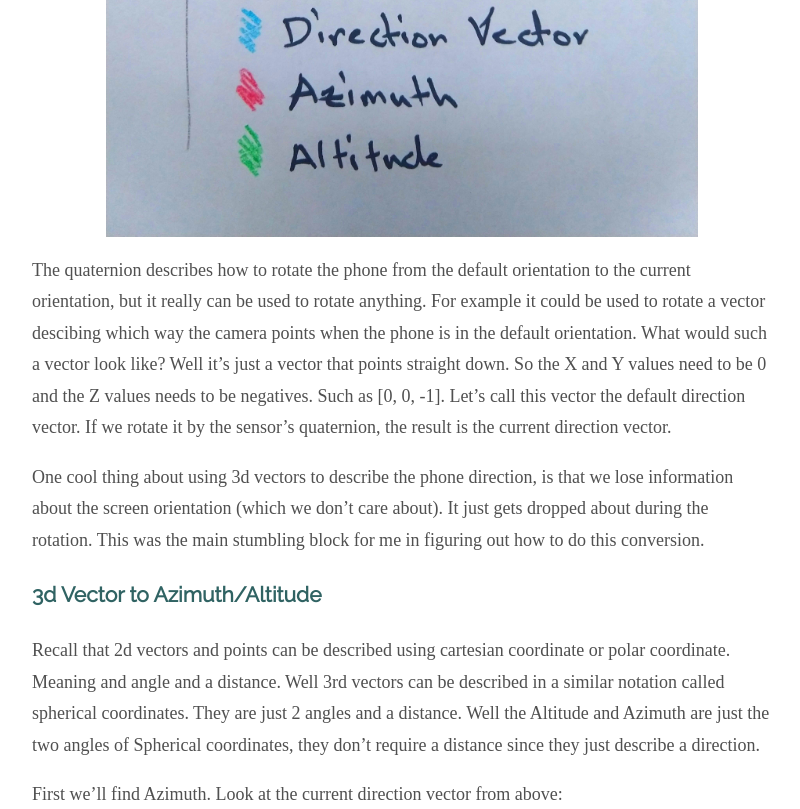
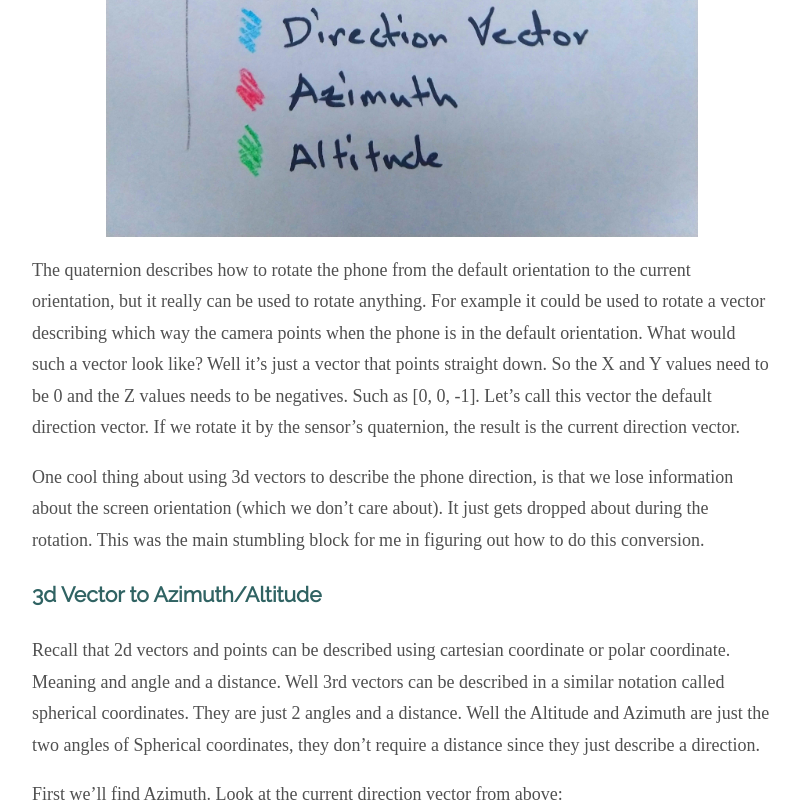
Before and after one commit to parkertimmins/parkertimmins.github.io, a Jekyll site: the page built from _posts/2020-06-03-azimuth-altitude.md, in a window 1280 px wide and 1400 px high, scrolled down 3413 px. Shown: the top 809 px of the window, without its empty margins (238-1038 px from the left). Built offline with Jekyll 4.4.1, drawn with Linux system fonts in a browser that asks for light colours; formulas are drawn with MathJax 3; some of the changed text lies outside the part shown; grey boxes are pictures that could not be loaded.

Commit message:
fix typos

```diff
--- a/_posts/2020-06-03-azimuth-altitude.md
+++ b/_posts/2020-06-03-azimuth-altitude.md
@@ -44,7 +44,7 @@ A good way to describe directions in 3d is a 3d vector. So we want a vector for
 ![Direction Vector]({{site.baseurl}}/assets/images/posts/azimuth_altitude/direction_vector.jpg "Direction Vector"){:height="80%" width="80%"}
 
 The quaternion describes how to rotate the phone from the default orientation to the current orientation, but it really can be used to rotate anything.
-For example it could be used to rotate a vector descibing which way the camera points when the phone is in the default orientation. What would such a vector look like?
+For example it could be used to rotate a vector describing which way the camera points when the phone is in the default orientation. What would such a vector look like?
 Well it's just a vector that points straight down. So the X and Y values need to be 0 and the Z values needs to be negatives. Such as [0, 0, -1].
 Let's call this vector the default direction vector. If we rotate it by the sensor's quaternion, the result is the current direction vector.
 
@@ -72,5 +72,5 @@ The $$ \theta $$ we have here has a few problems. It's values is between $$ \pi
 Now let's find the Altitude. Similar to Azimuth we'll need the two non-hypotenuse sides of a right triangle to get the angle. One side will be Z component
 of the vector. But the other part of the triangle is a combination of the X and Y components depending on the direction.
 Use the ol' pythagorean theorem to find the length of the bottom arm of the triangle. That value is $$ \sqrt{x^2 + y^2} $$ so this
-time $$ \theta = \arctan(\dfrac{y}{\sqrt{x^2 + y^2}}) $$
+time $$ \theta = \arctan(\dfrac{z}{\sqrt{x^2 + y^2}}) $$
 And thats' the altitude.
```
Also changed, not shown: other parts of _posts/2020-06-03-azimuth-altitude.md (+1 -1 lines).
